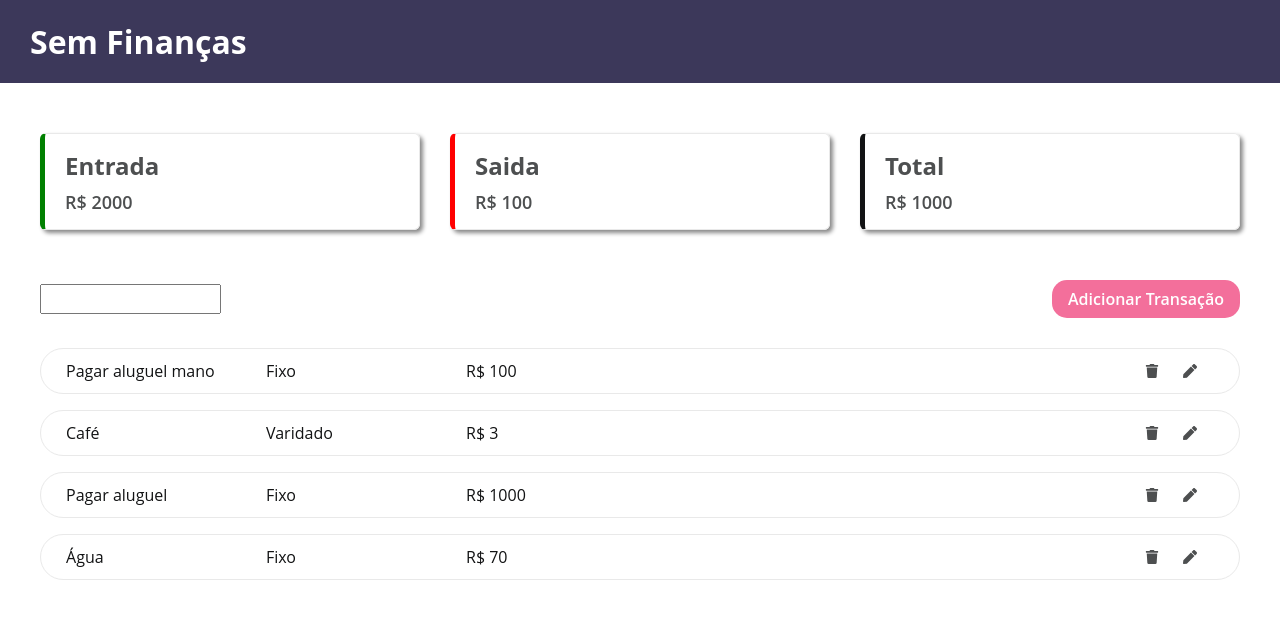
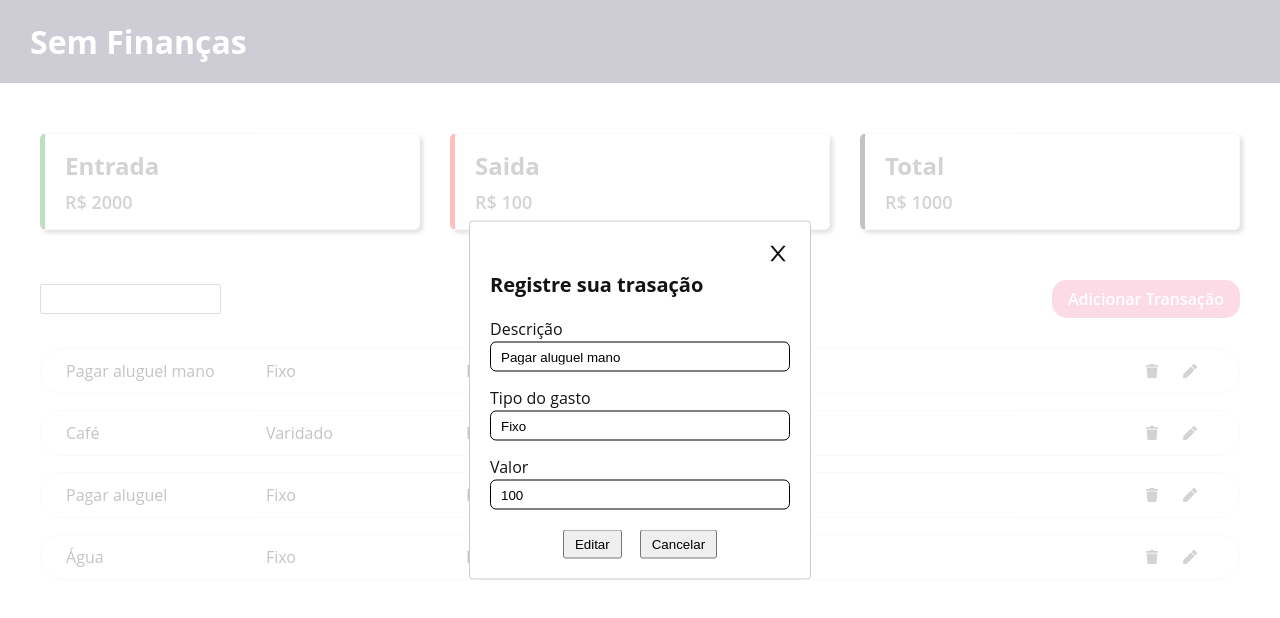
Before and after one commit to rafaeloliveirasilva05/sem-finaca, a React (Create React App) app: page / in a window 1280 px wide. Both pictures are taken after a click on the element 1190 px from the left and 371 px from the top of the page. Shown: the top 618 px of the page. Built offline with nearby package versions, Linux system fonts and the light colour scheme.

Commit message:
Insert transaction update

```diff
--- a/src/App.jsx
+++ b/src/App.jsx
@@ -9,6 +9,9 @@ export default function App() {
     setShowAddTransaction,
     listFinanceData,
     setListFinanceData,
+    transactionData,
+    isUpdate,
+    setIsUpdate,
   } = useTransaContext();
 
   return (
@@ -17,9 +20,21 @@ export default function App() {
       <Dashboard />
       <ModalAddTransaction
         modalIsOpen={showAddTransaction}
-        testeFunction={() => setShowAddTransaction(prevState => !prevState)}
+        testeFunction={() => {
+          setIsUpdate(false);
+          setShowAddTransaction(false);
+        }}
+        transactionData={transactionData || null}
+        isUpdate={isUpdate}
         handleAddTransaction={dataTransaction => {
           setListFinanceData([...listFinanceData, dataTransaction]);
+        }}
+        handleUpdateTransaction={dataTransaction => {
+          const listFinanceDataUpdate = listFinanceData.map(item =>
+            item.id === dataTransaction.id ? dataTransaction : item,
+          );
+
+          setListFinanceData(listFinanceDataUpdate);
         }}
       />
     </div>
--- a/src/components/ ModalAddTransaction/index.jsx
+++ b/src/components/ ModalAddTransaction/index.jsx
@@ -1,4 +1,4 @@
-import { useState } from 'react';
+import { useState, useEffect } from 'react';
 import Modal from 'react-modal';
 
 import { AiOutlineClose } from 'react-icons/ai';
@@ -18,10 +18,26 @@ const customStyles = {
 export function ModalAddTransaction(props) {
   const [dataTransaction, setDataTransaction] = useState({});
 
+  useEffect(() => {
+    if (props.transactionData) {
+      const { id, description, transactionType, value } = props.transactionData;
+
+      const teste = {
+        id: id,
+        description: description,
+        transactionType: transactionType,
+        value: value,
+      };
+
+      setDataTransaction(teste);
+    }
+  }, [props.transactionData]);
+
   function afterOpenModal() {}
 
   function closeModal() {
     props.testeFunction();
+    setDataTransaction({});
   }
 
   function handleUpdateStates(item, value) {
@@ -43,6 +59,11 @@ export function ModalAddTransaction(props) {
     closeModal();
   }
 
+  function handleUpdateTransaction() {
+    props.handleUpdateTransaction(dataTransaction);
+    closeModal();
+  }
+
   function testeModal() {
     return (
       <div className="container-modal-add-transaction">
@@ -58,6 +79,7 @@ export function ModalAddTransaction(props) {
           <label htmlFor="">Descrição</label>
           <input
             type="text"
+            value={dataTransaction.description || ''}
             onChange={e => handleUpdateStates('description', e.target.value)}
           />
         </div>
@@ -66,6 +88,7 @@ export function ModalAddTransaction(props) {
           <label htmlFor="">Tipo do gasto</label>
           <input
             type="text"
+            value={dataTransaction.transactionType || ''}
             onChange={e =>
               handleUpdateStates('transactionType', e.target.value)
             }
@@ -76,12 +99,19 @@ export function ModalAddTransaction(props) {
           <label htmlFor="">Valor</label>
           <input
             type="text"
+            value={dataTransaction.value || ''}
             onChange={e => handleUpdateStates('value', e.target.value)}
           />
         </div>
 
         <div className="container-action-button-transaction">
-          <button onClick={handleAddTransaction}>Salvar</button>
+          <button
+            onClick={
+              props.isUpdate ? handleUpdateTransaction : handleAddTransaction
+            }
+          >
+            {props.isUpdate ? 'Editar' : 'Salvar'}
+          </button>
           <button onClick={closeModal}>Cancelar</button>
         </div>
       </div>
--- a/src/contexts/TransactionsContext.jsx
+++ b/src/contexts/TransactionsContext.jsx
@@ -32,6 +32,8 @@ const listFinanceDataMock = [
 export function TransactionsProvider({ children }) {
   const [showAddTransaction, setShowAddTransaction] = useState(false);
   const [listFinanceData, setListFinanceData] = useState(listFinanceDataMock);
+  const [transactionData, setTransactionData] = useState({});
+  const [isUpdate, setIsUpdate] = useState(false);
 
   const value = {
     showAddTransaction,
@@ -39,6 +41,12 @@ export function TransactionsProvider({ children }) {
 
     listFinanceData,
     setListFinanceData,
+
+    transactionData,
+    setTransactionData,
+
+    isUpdate,
+    setIsUpdate,
   };
 
   return (
--- a/src/pages/Dashboard/index.jsx
+++ b/src/pages/Dashboard/index.jsx
@@ -1,3 +1,4 @@
+import { useState } from 'react';
 import { CardsValues } from '../../components/CardsValues';
 import { FinanceList } from '../../components/FinanceList';
 import { useTransaContext } from '../../contexts/TransactionsContext';
@@ -5,7 +6,12 @@ import { useTransaContext } from '../../contexts/TransactionsContext';
 import './styles.css';
 
 export function Dashboard() {
-  const { setShowAddTransaction, listFinanceData } = useTransaContext();
+  const {
+    setShowAddTransaction,
+    listFinanceData,
+    setTransactionData,
+    setIsUpdate,
+  } = useTransaContext();
 
   return (
     <div
@@ -37,7 +43,15 @@ export function Dashboard() {
         <FinanceList
           listFinanceData={listFinanceData}
           handleDeletarItem={idItem => console.log('handleDeletarItem', idItem)}
-          handleEditItem={idItem => console.log('handleEditItem', idItem)}
+          handleEditItem={idItem => {
+            const transactionData = listFinanceData.find(item => {
+              return item.id === idItem;
+            });
+
+            setIsUpdate(prevState => !prevState);
+            setTransactionData(transactionData);
+            setShowAddTransaction(prevState => !prevState);
+          }}
         />
       </div>
     </div>
```
